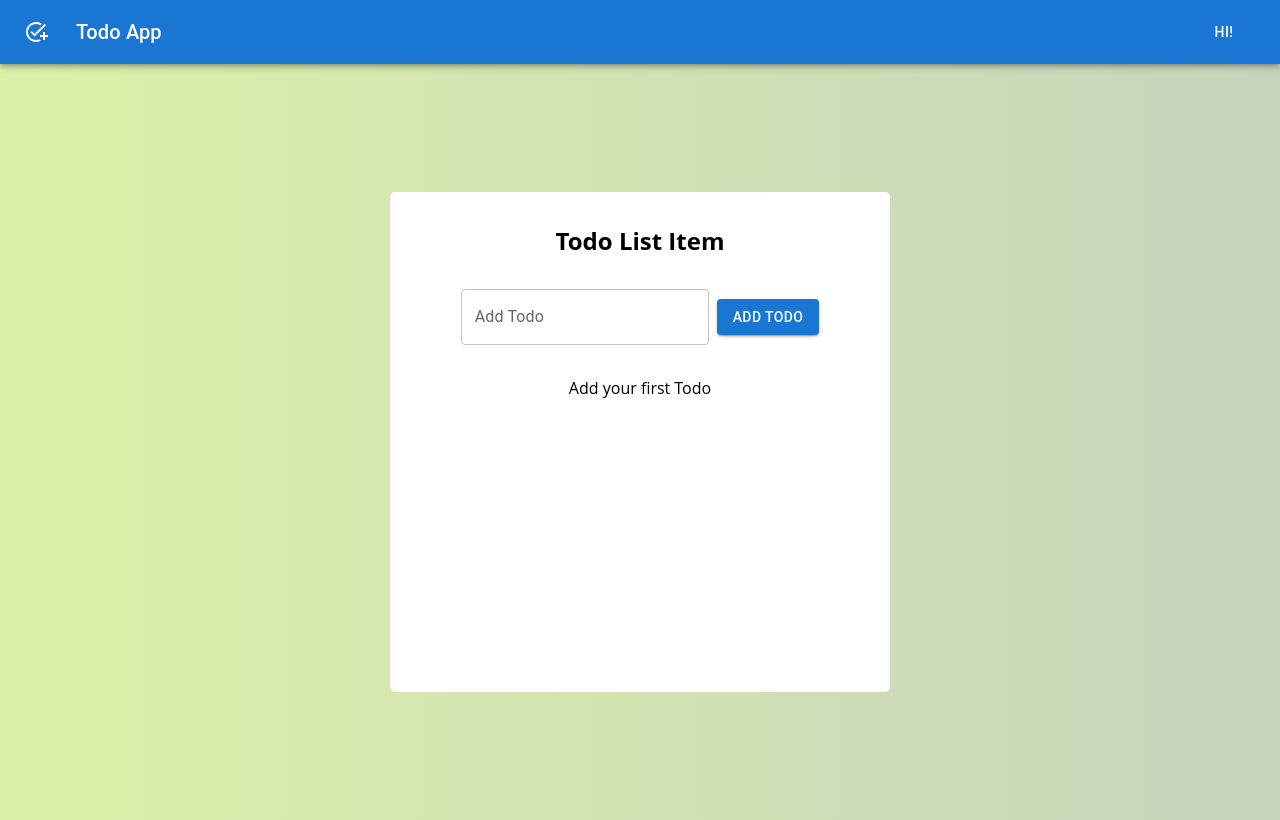
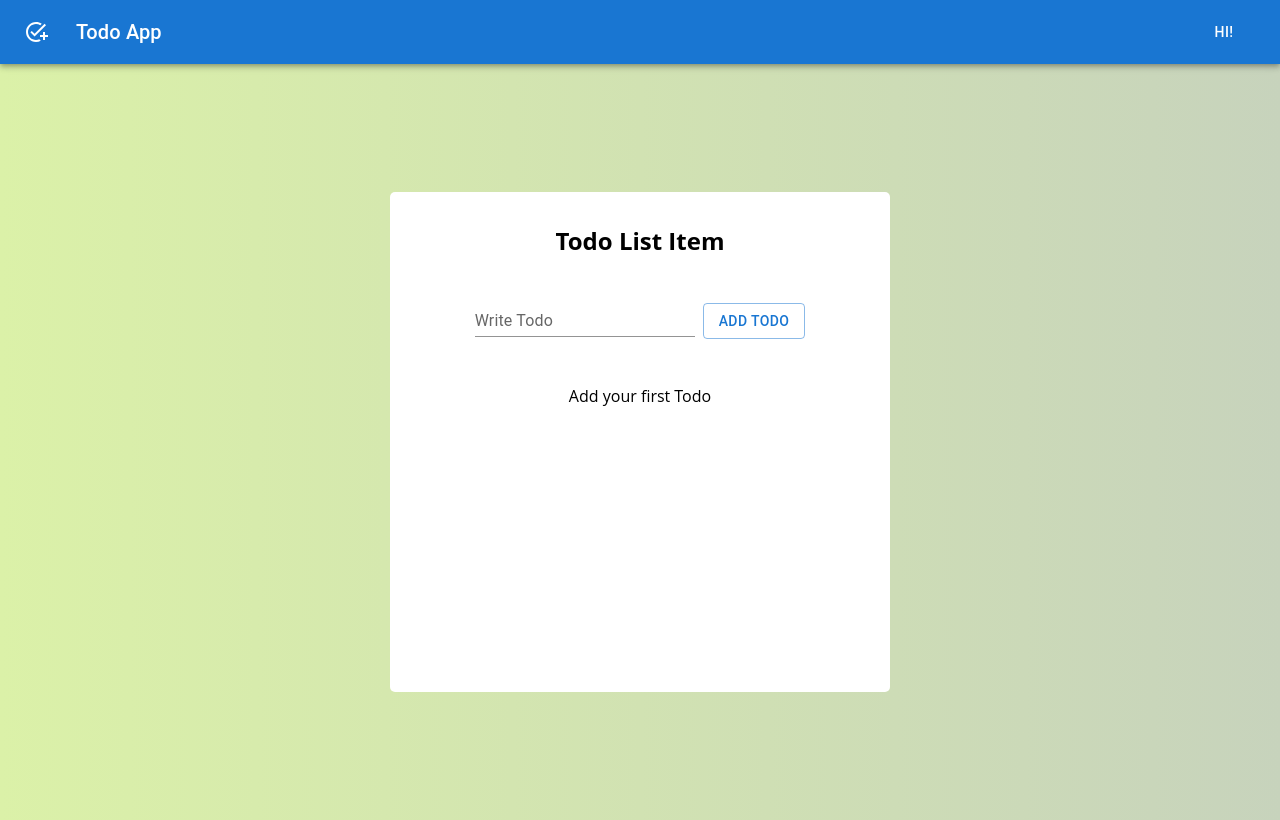
Before and after one commit to bappa-coco/todo-app, a React (Create React App) app: page / in a window 1280 px wide. Built offline with nearby package versions, Linux system fonts and the light colour scheme.

Commit message:
#1 : update ui

```diff
--- a/src/Components/Form.tsx
+++ b/src/Components/Form.tsx
@@ -1,4 +1,12 @@
-import { Button, Grid, TextField } from "@mui/material";
+import {
+  Button,
+  FormControl,
+  Grid,
+  InputLabel,
+  Input,
+  Typography,
+} from "@mui/material";
+import React from "react";
 interface Props {
   handleSubmit: () => void;
   setInputValue: (value: string) => void;
@@ -13,6 +21,13 @@ const TodoForm = ({ handleSubmit, setInputValue, inputValue }: Props) => {
       handleSubmit();
     }
   };
+  const [emailFieldError, setEmailFieldError] = React.useState(false);
+  const emailFieldNullMsg = "Please complete this required field";
+  const emailFieldChange = (e: any) => {
+    e.target.value.length > 0
+      ? setEmailFieldError(false)
+      : setEmailFieldError(true);
+  };
 
   return (
     <div className="todo-form">
@@ -24,21 +39,28 @@ const TodoForm = ({ handleSubmit, setInputValue, inputValue }: Props) => {
         spacing={1}
       >
         <Grid item>
-          <TextField
-            id="outlined-basic"
-            label="Add Todo"
-            variant="outlined"
-            type="text"
-            placeholder="add a todo..."
-            value={inputValue}
-            name="input"
-            onKeyDown={handleKeyDown}
-            onChange={handleInputChange}
-          />
+          <FormControl variant="standard" fullWidth sx={{ mb: 2 }}>
+            <InputLabel htmlFor="standard-emailFieldID">Write Todo</InputLabel>
+            <Input
+              id="emailFieldID"
+              required
+              error={emailFieldError}
+              value={inputValue}
+              onBlur={(e) => emailFieldChange(e)}
+              onChange={handleInputChange}
+              onKeyDown={handleKeyDown}
+              fullWidth
+            />
+            {emailFieldError === true ? (
+              <Typography style={{ color: "#d32f2f" }} sx={{ fontSize: 13 }}>
+                {emailFieldNullMsg}
+              </Typography>
+            ) : null}
+          </FormControl>
         </Grid>
         <Grid item>
           <Button
-            variant="contained"
+            variant="outlined"
             href="#contained-buttons"
             onClick={handleSubmit}
           >
--- a/src/Components/TodoList.tsx
+++ b/src/Components/TodoList.tsx
@@ -39,11 +39,11 @@ const TodoList = ({
   }));
   return (
     <>
-      <Grid
-        container
+      <Stack
         direction="column"
         justifyContent="flex-start"
-        alignItems="center"
+        alignItems="stretch"
+        spacing={2}
       >
         <Box sx={{ flexGrow: 1, overflow: "hidden", px: 3 }}>
           <Item
@@ -53,21 +53,36 @@ const TodoList = ({
               p: 2,
             }}
           >
-            <Stack spacing={2} direction="row" alignItems="center">
+            <Grid
+              container
+              direction="row"
+              justifyContent="space-between"
+              alignItems="center"
+            >
+              <Grid item>
                 <Checkbox
                   {...label}
                   color="success"
                   checked={completed}
                   onChange={(e) => checkBoxClick(e.target.checked)}
                 />
+              </Grid>
+              <Grid item>
                 <Typography>
                   {todoText.length > 80
                     ? todoText.substring(0, 80) + "..."
                     : todoText}
                 </Typography>
-              <IconButton aria-label="delete" onClick={() => setEditTodo(true)}>
+              </Grid>
+              <Grid item>
+                <IconButton
+                  aria-label="delete"
+                  onClick={() => setEditTodo(true)}
+                >
                   <EditIcon />
                 </IconButton>
+              </Grid>
+              <Grid item>
                 <IconButton
                   aria-label="delete"
                   color="primary"
@@ -75,7 +90,8 @@ const TodoList = ({
                 >
                   <DeleteIcon />
                 </IconButton>
-            </Stack>
+              </Grid>
+            </Grid>
           </Item>
           {editTodo && (
             <EditTodo
@@ -89,7 +105,7 @@ const TodoList = ({
             />
           )}
         </Box>
-      </Grid>
+      </Stack>
     </>
   );
 };
--- a/src/Components/TodoListItem.tsx
+++ b/src/Components/TodoListItem.tsx
@@ -43,9 +43,6 @@ const TodoListItem = () => {
     );
   };
 
-  const filteredTodos = todos
-    ? todos.filter((todo) => todo.completed !== false)
-    : [];
   return (
     <main className="h-screen w-screen bg-red-100 flex justify-center p-2 dark:bg-[#0e1724] ">
       <section className="w-full max-w-[420px] h-fit p-2 bg-white rounded-md mt-5 dark:bg-[#25273C] overflow-hidden font-primary">
@@ -55,7 +52,7 @@ const TodoListItem = () => {
           handleSubmit={() => addTodo()}
         />
         <section className="p-1 px-3">
-          {todos.length == 0 && (
+          {todos.length === 0 && (
             <p className="pt-1 my-1 text-sm text-center dark:text-white">
               Add your first Todo
             </p>
```
Lines whose indentation alone changed are shown as unchanged.
